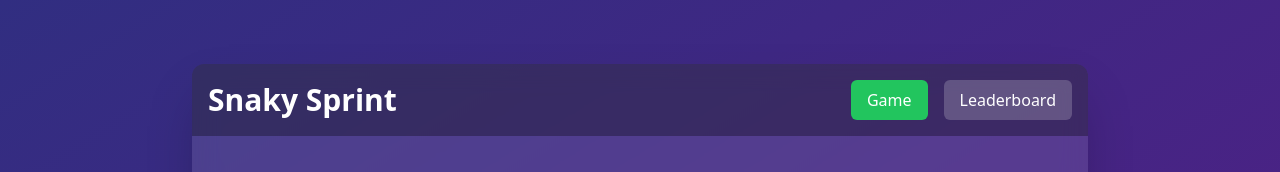
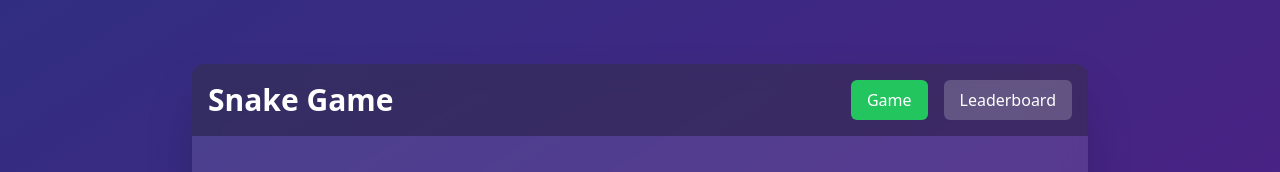
Before and after one commit to Pshar10/Snake-Game, a React (Vite) app: page / in a window 1280 px wide. Shown: the top 172 px of the page. Built offline with nearby package versions, Linux system fonts and the light colour scheme.

Commit message:
Fix GitHub Page

```diff
--- a/src/App.tsx
+++ b/src/App.tsx
@@ -17,7 +17,7 @@
     <div className="min-h-screen bg-gradient-to-br from-indigo-900 to-purple-900 flex flex-col items-center justify-center p-4">
       <div className="max-w-4xl w-full bg-white/10 backdrop-blur-md rounded-xl shadow-2xl overflow-hidden">
         <header className="bg-black/30 p-4 flex justify-between items-center">
-          <h1 className="text-3xl font-bold text-white">Snaky Sprint</h1>
+          <h1 className="text-3xl font-bold text-white">Snake Game</h1>
           <div className="flex gap-4">
             <button
               onClick={() => setCurrentView('game')}
@@ -45,7 +45,7 @@
         <footer className="bg-black/30 p-4 text-white/70 text-sm flex justify-between items-center">
           <div>© 2025 Snaky Sprint</div>
           <a
-            href="https://github.com/yourusername/snaky-sprint"
+            href="https://github.com/Pshar10/Snake-Game"
             target="_blank"
             rel="noopener noreferrer"
             className="flex items-center gap-2 text-white/70 hover:text-white transition-colors"
```
